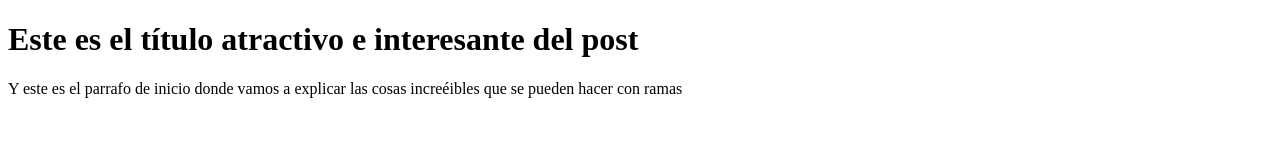
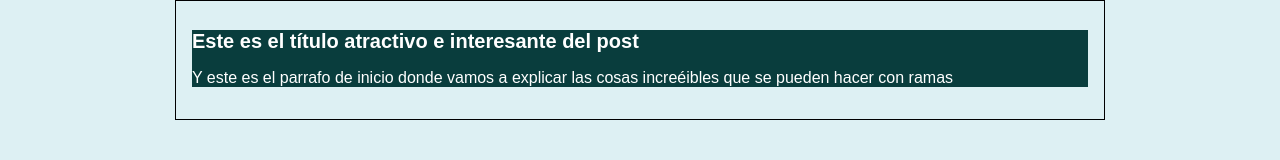
Before and after one commit to paco-coral/Git-Platzi, a plain HTML site: page index.html in a window 1280 px wide. Drawn offline with Linux system fonts and the light colour scheme.

Commit message:
Esto es la nuevo Body del Archivo

```diff
--- a/css/style.css
+++ b/css/style.css
@@ -1,6 +1,7 @@
 body
 {
-    color: #333;
+    background-color: #DDF0F3;
+    color: #fff;
     text-align: center;
     font-family: "Arial";
     font-size: 16px;
@@ -12,7 +13,7 @@ body
     width: 70%;
     padding: 1em;
     text-align: left;
-    border: 1px solid #DDD;
+    border: 1px solid #000;
     margin: 0 auto;
 }
 
@@ -20,3 +21,7 @@ body
 {
     font-size: 20px;
 }
+
+#post{
+    background-color: rgb(9, 61, 61);
+}
--- a/index.html
+++ b/index.html
@@ -2,7 +2,7 @@
 <html lang="en">
 <head>
     <title>El titulo del post</title>
-    <link rel="stylesheet" href="css/estilos.css" />
+    <link rel="stylesheet" href="css/style.css" />
 </head>
 <body>
     <div id="container">
```
